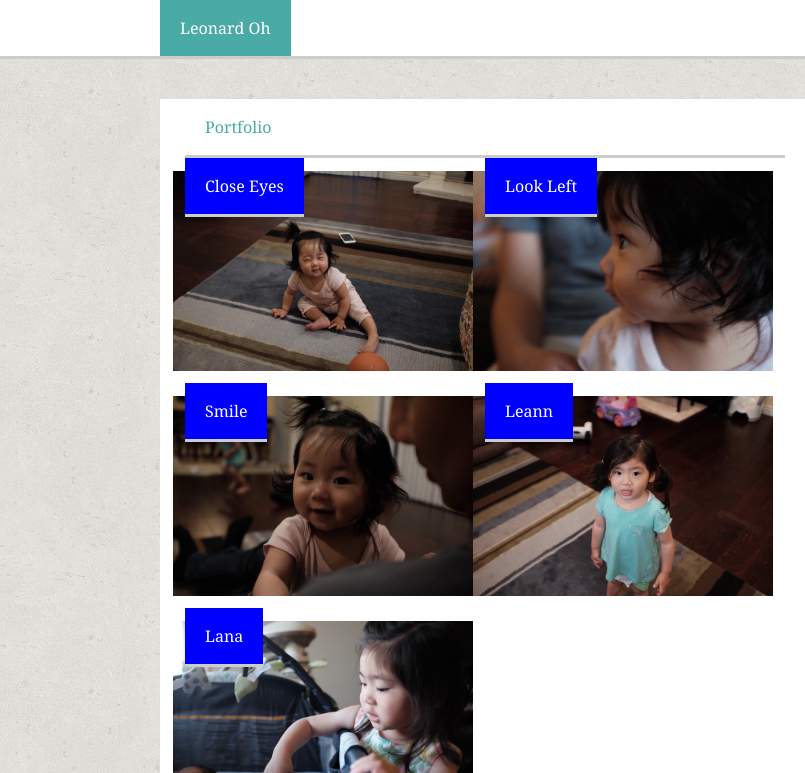
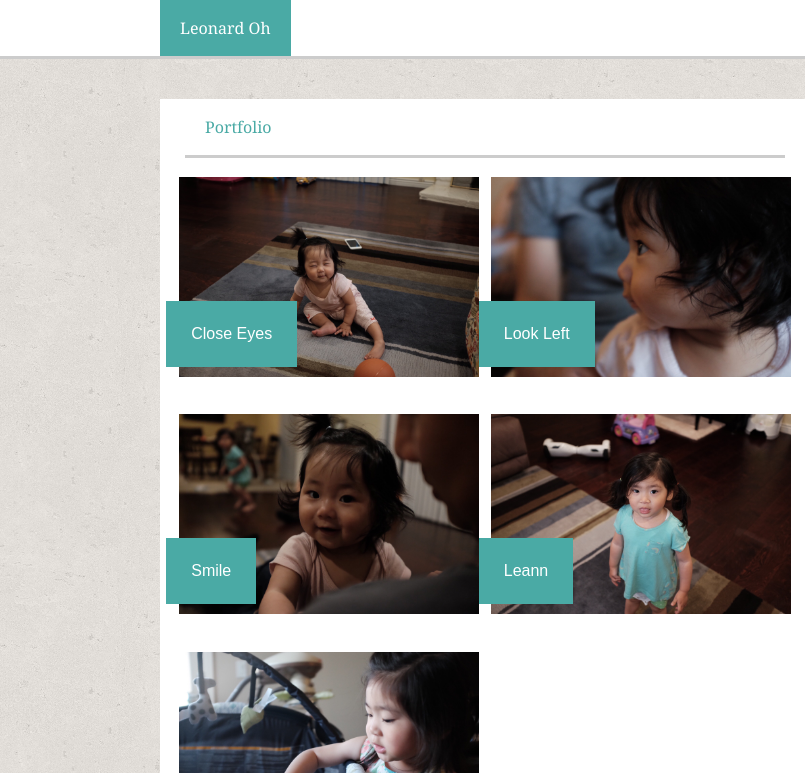
Before and after one commit to letocollection/Basic-Portfolio, a plain HTML site: page portfolio.html in a window 1280 px wide. Shown: the top 773 px of the page, 0-805 px from the left. Drawn offline with Linux system fonts and the light colour scheme.

Commit message:
working on image text

```diff
--- a/assets/css/style.css
+++ b/assets/css/style.css
@@ -135,13 +135,16 @@ img{
 	position:relative;
 	width: 300px;
 	float: left;
+	padding:6.25px;
+/*	text-align: center;*/
 }
 
-.image-text h3{
+.image-text p{
 	position: absolute;
-	left: 0;
-	top: 0;
-	background: blue;
+	/*left: */
+	top: 60%;
+	text-align: center;
+	background: #4aaaa5;
 	color: white;
 }
 
--- a/portfolio.html
+++ b/portfolio.html
@@ -27,27 +27,27 @@
 				<h3>Portfolio</h3>
 						<div class="image-text">
 							<img class="thumbnail" src="assets/images/lana1.jpg" height="200px" width="300px"/>
-							<h3>Close Eyes</h3>
+							<p>Close Eyes</p>
 						</div>
 
 						<div class="image-text">
 							<img class="thumbnail" src="assets/images/lana2.jpg" height="200px" width="300px">
-							<h3>Look Left</h3>
+							<p>Look Left</p>
 						</div>
 
 						<div class="image-text">
 							<img class="thumbnail" src="assets/images/lana3.jpg" height="200px" width="300px">
-							<h3>Smile</h3>
+							<p>Smile</p>
 						</div>
 
 						<div class="image-text">
 							<img class="thumbnail" src="assets/images/leann1.jpg" height="200px" width="300px">
-							<h3>Leann</h3>
+							<p>Leann</p>
 						</div>
 
 						<div class="image-text">
 							<img class="thumbnail" src="assets/images/leann2.jpg" height="200px" width="300px">
-							<h3>Lana</h3>
+							<p>Lana</p>
 						</div>
 			</section>
 			<section class="connect">
```
